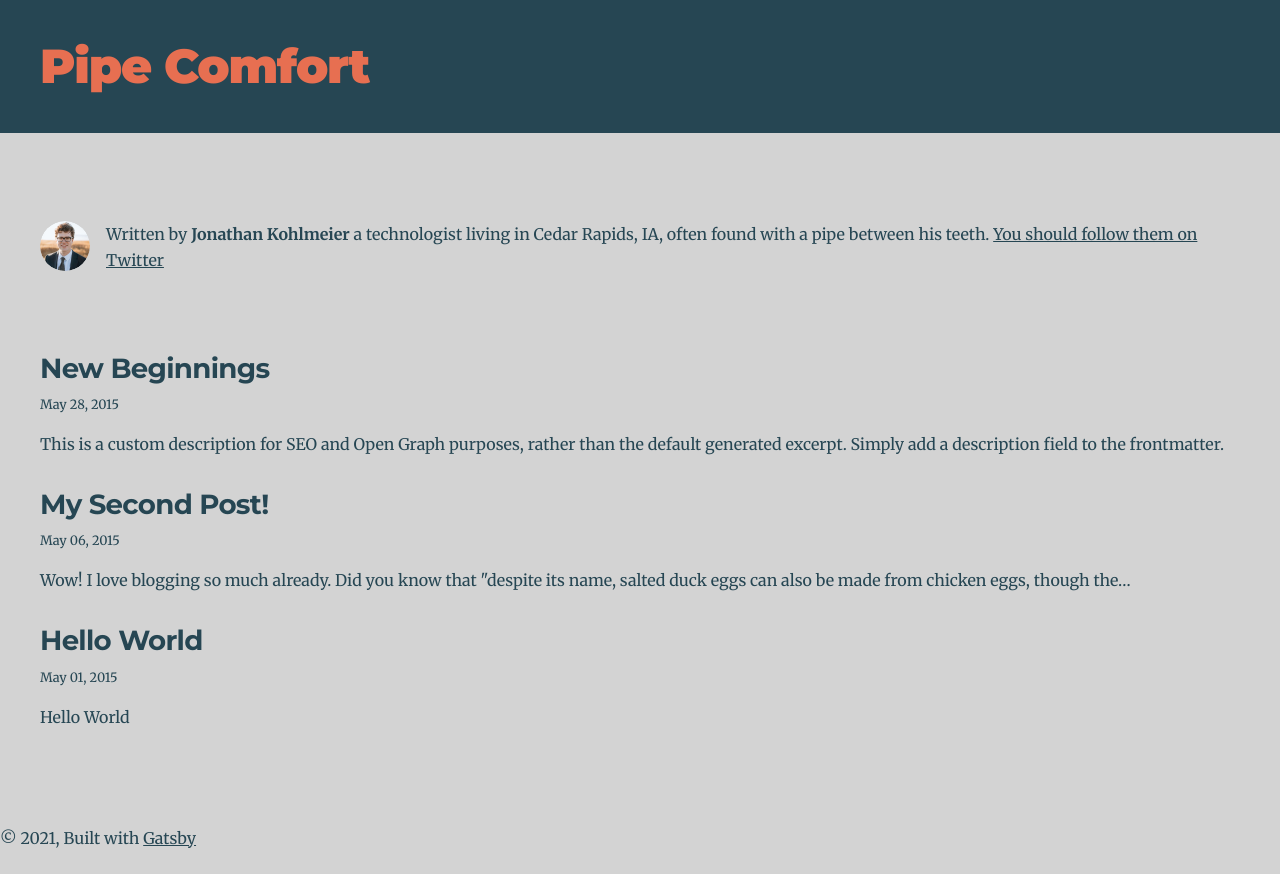
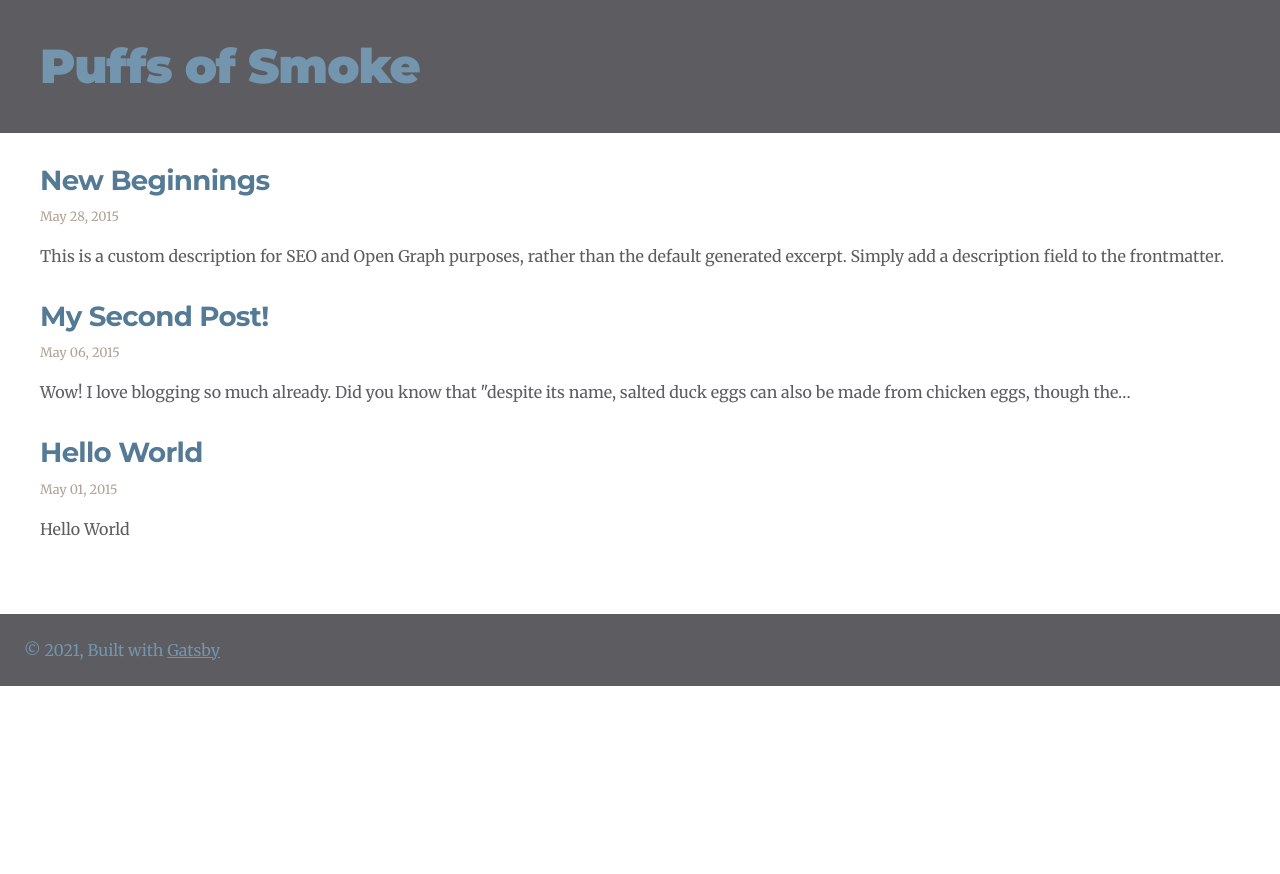
Before and after one commit to jonkohlmeier/jonkohlmeier.com, a Gatsby site: page / in a window 1280 px wide. After the commit the page ends 800 px from the top, so only its background shows below. Built offline with nearby package versions, Linux system fonts and the light colour scheme; Gatsby itself is replaced by a stand-in of ours.

Commit message:
1/3 style changes

```diff
--- a/gatsby-config.js
+++ b/gatsby-config.js
@@ -1,6 +1,6 @@
 module.exports = {
   siteMetadata: {
-    title: `Pipe Comfort`,
+    title: `Puffs of Smoke`,
     author: {
       name: `Jonathan Kohlmeier`,
       summary: `a technologist living in Cedar Rapids, IA, often found with a pipe between his teeth.`,
--- a/public/page-data/404.html/page-data.json
+++ b/public/page-data/404.html/page-data.json
@@ -1 +1 @@
-{"componentChunkName":"component---src-pages-404-js","path":"/404.html","result":{"data":{"site":{"siteMetadata":{"title":"Pipe Comfort"}}},"pageContext":{}},"staticQueryHashes":["2841359383"]}
+{"componentChunkName":"component---src-pages-404-js","path":"/404.html","result":{"data":{"site":{"siteMetadata":{"title":"Puffs of Smoke"}}},"pageContext":{}},"staticQueryHashes":["2841359383"]}
--- a/public/page-data/404/page-data.json
+++ b/public/page-data/404/page-data.json
@@ -1 +1 @@
-{"componentChunkName":"component---src-pages-404-js","path":"/404/","result":{"data":{"site":{"siteMetadata":{"title":"Pipe Comfort"}}},"pageContext":{}},"staticQueryHashes":["2841359383"]}
+{"componentChunkName":"component---src-pages-404-js","path":"/404/","result":{"data":{"site":{"siteMetadata":{"title":"Puffs of Smoke"}}},"pageContext":{}},"staticQueryHashes":["2841359383"]}
--- a/public/page-data/index/page-data.json
+++ b/public/page-data/index/page-data.json
@@ -1 +1 @@
-{"componentChunkName":"component---src-pages-index-js","path":"/","result":{"data":{"site":{"siteMetadata":{"title":"Pipe Comfort"}},"allMarkdownRemark":{"nodes":[{"excerpt":"Far far away, behind the word mountains, far from the countries Vokalia and\nConsonantia, there live the blind texts. Separated they live in…","fields":{"slug":"/new-beginnings/"},"frontmatter":{"date":"May 28, 2015","title":"New Beginnings","description":"This is a custom description for SEO and Open Graph purposes, rather than the default generated excerpt. Simply add a description field to the frontmatter."}},{"excerpt":"Wow! I love blogging so much already. Did you know that “despite its name, salted duck eggs can also be made from\nchicken eggs, though the…","fields":{"slug":"/my-second-post/"},"frontmatter":{"date":"May 06, 2015","title":"My Second Post!","description":null}},{"excerpt":"This is my first post on my new fake blog! How exciting! I’m sure I’ll write a lot more interesting things in the future. Oh, and here’s a…","fields":{"slug":"/hello-world/"},"frontmatter":{"date":"May 01, 2015","title":"Hello World","description":"Hello World"}}]}},"pageContext":{}},"staticQueryHashes":["2841359383","916993862"]}
+{"componentChunkName":"component---src-pages-index-js","path":"/","result":{"data":{"site":{"siteMetadata":{"title":"Puffs of Smoke"}},"allMarkdownRemark":{"nodes":[{"excerpt":"Far far away, behind the word mountains, far from the countries Vokalia and\nConsonantia, there live the blind texts. Separated they live in…","fields":{"slug":"/new-beginnings/"},"frontmatter":{"date":"May 28, 2015","title":"New Beginnings","description":"This is a custom description for SEO and Open Graph purposes, rather than the default generated excerpt. Simply add a description field to the frontmatter."}},{"excerpt":"Wow! I love blogging so much already. Did you know that “despite its name, salted duck eggs can also be made from\nchicken eggs, though the…","fields":{"slug":"/my-second-post/"},"frontmatter":{"date":"May 06, 2015","title":"My Second Post!","description":null}},{"excerpt":"This is my first post on my new fake blog! How exciting! I’m sure I’ll write a lot more interesting things in the future. Oh, and here’s a…","fields":{"slug":"/hello-world/"},"frontmatter":{"date":"May 01, 2015","title":"Hello World","description":"Hello World"}}]}},"pageContext":{}},"staticQueryHashes":["2841359383","916993862"]}
--- a/public/page-data/my-second-post/page-data.json
+++ b/public/page-data/my-second-post/page-data.json
@@ -1 +1 @@
-{"componentChunkName":"component---src-templates-blog-post-js","path":"/my-second-post/","result":{"data":{"site":{"siteMetadata":{"title":"Pipe Comfort"}},"markdownRemark":{"id":"1ae0d004-4e5b-53f9-b9b3-a7acbbf0c3e7","excerpt":"Wow! I love blogging so much already. Did you know that “despite its name, salted duck eggs can also be made from\nchicken eggs, though the taste and texture…","html":"<p>Wow! I love blogging so much already.</p>\n<p>Did you know that “despite its name, salted duck eggs can also be made from\nchicken eggs, though the taste and texture will be somewhat different, and the\negg yolk will be less rich.”?\n(<a href=\"https://en.wikipedia.org/wiki/Salted_duck_egg\">Wikipedia Link</a>)</p>\n<p>Yeah, I didn’t either.</p>","frontmatter":{"title":"My Second Post!","date":"May 06, 2015","description":null}},"previous":{"fields":{"slug":"/hello-world/"},"frontmatter":{"title":"Hello World"}},"next":{"fields":{"slug":"/new-beginnings/"},"frontmatter":{"title":"New Beginnings"}}},"pageContext":{"id":"1ae0d004-4e5b-53f9-b9b3-a7acbbf0c3e7","previousPostId":"7d70ef1c-20c8-5d1a-b2e8-2c01883f9a0c","nextPostId":"109ea47c-e1a4-57d1-9df3-24caa6e114cb"}},"staticQueryHashes":["2841359383","916993862"]}
+{"componentChunkName":"component---src-templates-blog-post-js","path":"/my-second-post/","result":{"data":{"site":{"siteMetadata":{"title":"Puffs of Smoke"}},"markdownRemark":{"id":"1ae0d004-4e5b-53f9-b9b3-a7acbbf0c3e7","excerpt":"Wow! I love blogging so much already. Did you know that “despite its name, salted duck eggs can also be made from\nchicken eggs, though the taste and texture…","html":"<p>Wow! I love blogging so much already.</p>\n<p>Did you know that “despite its name, salted duck eggs can also be made from\nchicken eggs, though the taste and texture will be somewhat different, and the\negg yolk will be less rich.”?\n(<a href=\"https://en.wikipedia.org/wiki/Salted_duck_egg\">Wikipedia Link</a>)</p>\n<p>Yeah, I didn’t either.</p>","frontmatter":{"title":"My Second Post!","date":"May 06, 2015","description":null}},"previous":{"fields":{"slug":"/hello-world/"},"frontmatter":{"title":"Hello World"}},"next":{"fields":{"slug":"/new-beginnings/"},"frontmatter":{"title":"New Beginnings"}}},"pageContext":{"id":"1ae0d004-4e5b-53f9-b9b3-a7acbbf0c3e7","previousPostId":"7d70ef1c-20c8-5d1a-b2e8-2c01883f9a0c","nextPostId":"109ea47c-e1a4-57d1-9df3-24caa6e114cb"}},"staticQueryHashes":["2841359383","916993862"]}
--- a/public/page-data/sq/d/2841359383.json
+++ b/public/page-data/sq/d/2841359383.json
@@ -1 +1 @@
-{"data":{"site":{"siteMetadata":{"title":"Pipe Comfort","description":"Thoughts and dreams from behind a tobacco pipe.","social":{"twitter":"jonkohlmeier"}}}}}
+{"data":{"site":{"siteMetadata":{"title":"Puffs of Smoke","description":"Thoughts and dreams from behind a tobacco pipe.","social":{"twitter":"jonkohlmeier"}}}}}
--- a/src/pages/index.js
+++ b/src/pages/index.js
@@ -13,7 +13,6 @@ const BlogIndex = ({ data, location }) => {
     return (
       <Layout location={location} title={siteTitle}>
         <SEO title="All posts" />
-        <Bio />
         <p>
           No blog posts found. Add markdown posts to "content/blog" (or the
           directory you specified for the "gatsby-source-filesystem" plugin in
@@ -26,7 +25,6 @@ const BlogIndex = ({ data, location }) => {
   return (
     <Layout location={location} title={siteTitle}>
       <SEO title="All posts" />
-      <Bio />
       <ol style={{ listStyle: `none` }}>
         {posts.map(post => {
           const title = post.frontmatter.title || post.fields.slug
--- a/src/style.css
+++ b/src/style.css
@@ -54,13 +54,13 @@
   --fontSize-5: 2.074rem;
   --fontSize-6: 2.488rem;
   --fontSize-7: 2.986rem;
-  --color-primary: #264653;
-  --color-secondary: #2a9d8f;
-  --color-text: #264653;
-  --color-text-light: #e9c46a;
-  --color-heading: #e76f51;
+  --color-primary: #5d5c61;
+  --color-secondary: #938e94;
+  --color-text: #5d5c61;
+  --color-text-light: #7395ae;
+  --color-heading: #557a95;
   --color-heading-black: black;
-  --color-accent: #f4a261;
+  --color-accent: #b1a296;
 }
 
 /* HTML elements */
@@ -86,10 +86,17 @@ body {
 
 main {
   padding: var(--spacing-10);
+  padding-top: var(--spacing-0);
 }
 
 footer {
-  padding: var(--spacing-6) var(--spacing-0);
+  padding: var(--spacing-6);
+  background-color: var(--color-primary);
+  color: var(--color-text-light);
+}
+
+footer > a {
+  color: var(--color-text-light);
 }
 
 hr {
@@ -98,6 +105,9 @@ hr {
   border: 0;
 }
 
+small {
+  color: var(--color-accent);
+}
 /* Heading */
 
 h1,
@@ -159,7 +169,7 @@ h4 > a,
 h5 > a,
 h6 > a {
   text-decoration: none;
-  color: inherit;
+  color: var(--color-heading);
 }
 
 /* Prose */
@@ -248,7 +258,7 @@ a:focus {
 .global-wrapper {
   margin: var(--spacing-0) auto;
   max-width: var(--maxWidth-wrapper);
-  background-color: lightgrey;
+  background-color: #ffffff;
 }
 
 .global-wrapper[data-is-root-path='true'] .bio {
@@ -256,7 +266,7 @@ a:focus {
 }
 
 .global-header {
-  margin-bottom: var(--spacing-12);
+  margin-bottom: var(--spacing-4);
   background-color: var(--color-primary);
   padding: var(--spacing-10);
 }
@@ -264,7 +274,7 @@ a:focus {
 .main-heading {
   font-size: var(--fontSize-7);
   margin: 0;
-  color: var(--color-heading);
+  color: var(--color-text-light);
 }
 
 .post-list-item {
```
Also changed, not shown: public/page-data/hello-world/page-data.json (+1 -1 lines), public/page-data/new-beginnings/page-data.json (+1 -1 lines).
